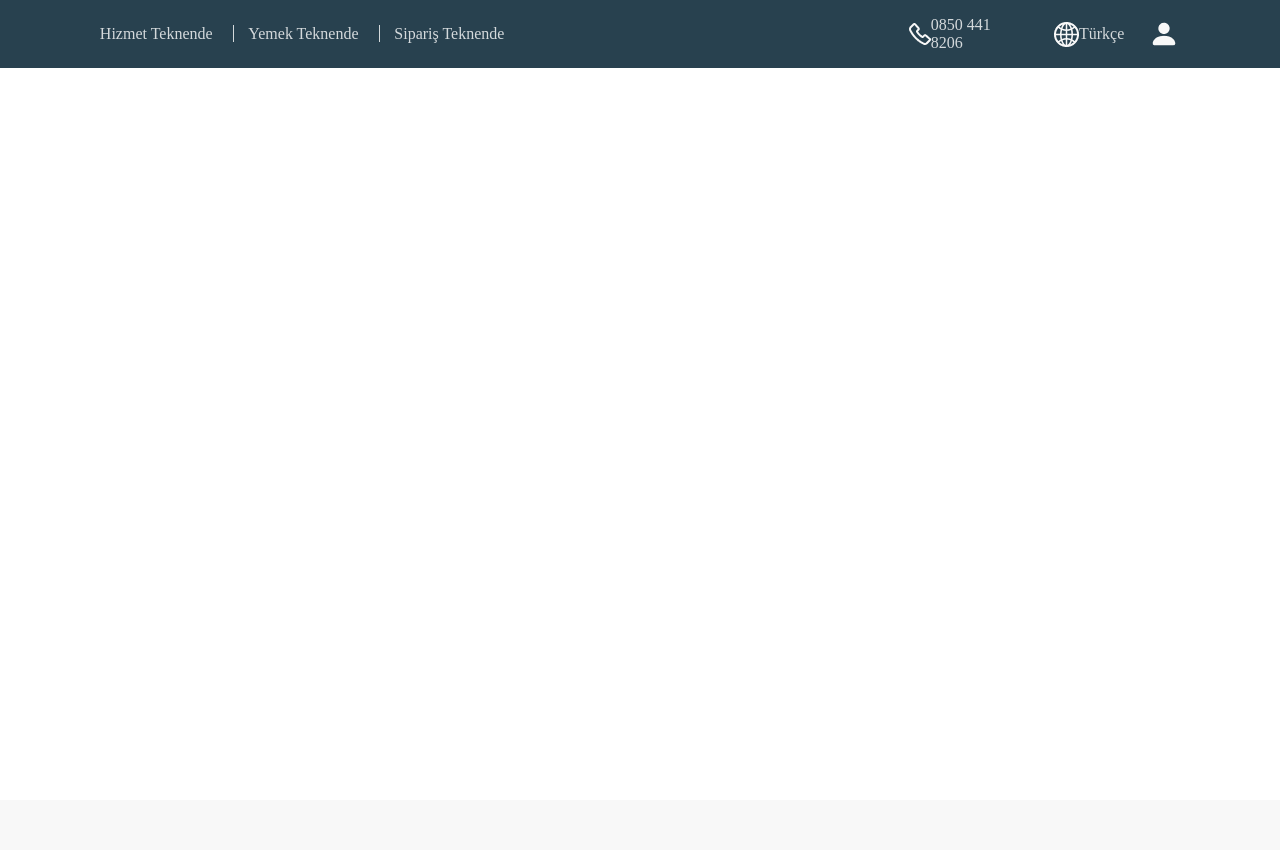
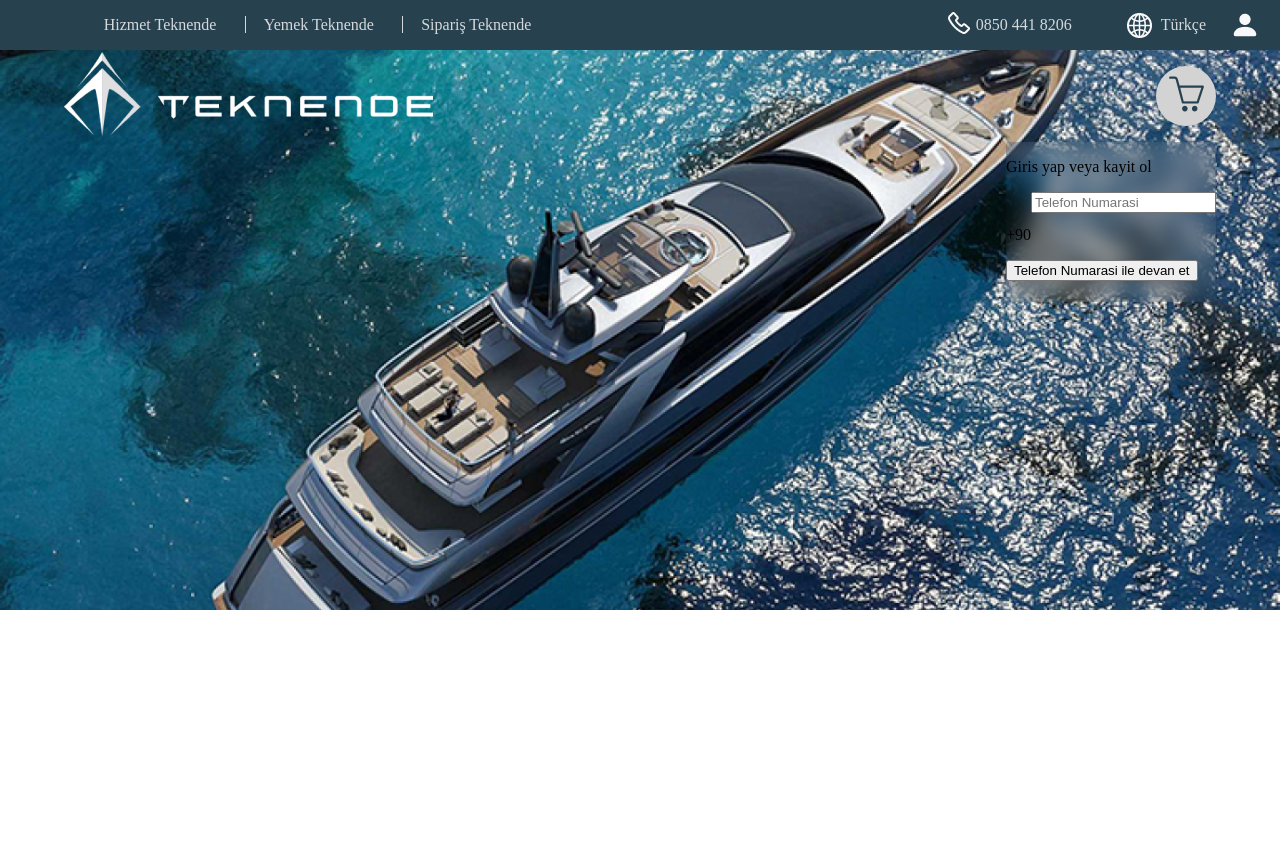
Before and after one commit to Sandra-18/ProyectosClasesNicolas, a PHP site: the page made by Proyectos Clases/plantilla alemana/index.html in a window 1280 px wide. Before the commit the page ends 68 px from the top, so only its background shows below. Run offline with PHP 8.4, Linux system fonts and the light colour scheme.

Commit message:
commit
buscando la linea gradiente del div trasnparente

```diff
--- a/Proyectos Clases/plantilla alemana/index.html
+++ b/Proyectos Clases/plantilla alemana/index.html
@@ -21,8 +21,10 @@
 				</div>
 				<div class="containerInRight">
 					<div class="containerInSon1">
-						<img src="img/Vector-5.png" alt="">
-						<p>0850 441 8206</p>
+						<div class="InSoncontenedor">
+							<div><img src="img/Vector-5.png" alt=""></div>
+							<div><p>0850 441 8206</p></div>
+						</div>
 					</div>
 					<div class="containerInSon2">
 						<img src="img/Vector-7.png" alt="">
@@ -31,7 +33,55 @@
 					<div class="containerInSon3">
 						<img src="img/Vector-6.png" alt="">
 					</div>
+
 				</div>
+			</div>
+		</section>
+		<section>
+			<div class="container2">
+				<div class="containerUp">
+					<div class="upFirst">
+						<div>
+							<img src="img/logo1 .png" alt="">
+						</div>
+						<div class="upFirst2">
+							<div class="containerVector8">
+								<img src="img/Vector-8.png" alt="">
+							</div>
+						</div>
+					</div>
+
+					<div class="upSecond">
+						<div class="upSecond2">
+							<div>
+								<p>Giris yap veya kayit ol</p>
+							</div>
+							<div class="upSecondHijo1">
+								<div>
+									<img class="son1" src="" alt="">
+									<p>+90</p>
+								</div>
+								<div>
+									<input type="text" placeholder="Telefon Numarasi">
+								</div>
+							</div>
+							<div>
+								<button>Telefon Numarasi ile devan et</button>
+							</div>
+						</div>
+					</div>
+
+
+
+
+
+
+					<div>
+						<h1></h1>
+						<p></p>
+					</div>
+				</div>
+				<div class="containerDown"></div>
 			</div>
 		</section>
 	</div>
--- a/Proyectos Clases/plantilla alemana/style.css
+++ b/Proyectos Clases/plantilla alemana/style.css
@@ -9,7 +9,7 @@
 }
 .containerLeft{
     margin-left: 7%;
-    width: 40%;
+    width: 55%;
 }
 .containerNav a{
     text-decoration: none;
@@ -20,44 +20,98 @@
 }
 .nav-link1{
     border-right: 1px solid white;
-    opacity: 0.8;
-    font-size: 16px;
+    /* opacity: 0.8;
+    font-size: 16px; */
     padding-right: 4%;
 }
 .nav-link2{
     border-right: 1px solid white;
-    opacity: 0.8;
-    font-size: 16px;
+    /* opacity: 0.8;
+    font-size: 16px; */
     padding-right: 4%;
 }
 .containerInRight{
     display: flex;
-    margin-right: 6%;
-    width: 23%;
+    /* margin-right: 4%; */
+    width: 28%;
     justify-content: center;
     align-items: center;
-}
-
-.containerInRight div{
-    display: flex;
-    justify-content: center;
-    align-items: center;
-    margin-right: 10%;
-
 }
 .containerInRight div p{
     color: white;
     opacity: 0.8;
     font-size: 16px;
-
+}
+.InSoncontenedor{
+    display: flex;
+    align-items: center;
+    gap: 4%;
+    width: 100%;
 }
 .containerInSon1{
-
+    margin-right: 10%;
+    display: flex;
+    align-items: center;
+    gap: 12%;
+    width: 40%;
 }
 .containerInSon2{
-
+    margin-right: 10%;
+    display: flex;
+    align-items: center;
+    gap: 12%;
 }
 .containerInSon3{
     width: 20px;
     height: 3vh;
 }
+
+
+
+
+.containerUp{
+    background-image: url("img/fondos1.1.png");
+    background-size: cover;
+    height: 70vh;
+    padding-right: 5%;
+    padding-left: 5%;
+}
+.upFirst{
+    display: flex;
+    justify-content: space-between;
+    align-items: center;
+}
+.upFirst2{
+    background-color: lightgray;
+    width: 60px;
+    height: 60px;
+    border-radius: 35px;
+    display: flex;
+    align-items: center;
+    justify-content: center;
+}
+.upSecond{
+    display: flex;
+    justify-content: flex-end;
+    width: 100%;
+    height: 20vh;
+}
+.upSecond2{
+    background-color: transparent;
+    backdrop-filter: blur(10px);
+}
+.upSecondHijo1{
+    display: flex;
+}
+.son1{
+
+}
+
+
+
+
+
+
+.containerDown{
+    height: 30vh;
+}
```
Also changed, not shown: Proyectos Clases/plantilla alemana/img/01 1.png (deleted), Proyectos Clases/plantilla alemana/img/10 alternative places to sail in Greece for 2016 (based on a Pinterest board) 1.png (added), Proyectos Clases/plantilla alemana/img/Liverpool Marina _ Merseyside _ Marine Services 1.png (added), Proyectos Clases/plantilla alemana/img/Luxury yacht _ luxury lifestyle 1.png (added), Proyectos Clases/plantilla alemana/img/ec89287a-8100-4a07-ba21-b1aa222197ee 1.png (added), Proyectos Clases/plantilla alemana/img/fondos1.1.png (added), Proyectos Clases/plantilla alemana/img/logo1 .png (renamed from Proyectos Clases/plantilla alemana/img/logo1 1 (1).png), 1 other file.
